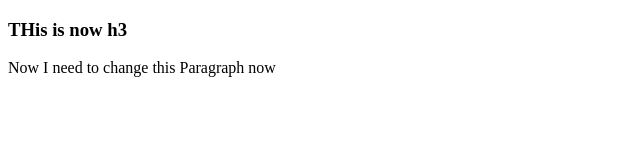
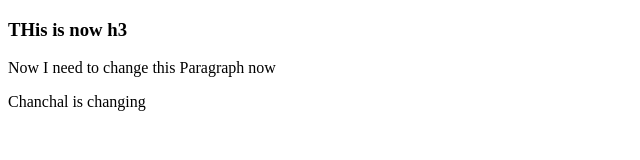
Before and after one commit to developerchanchal1/delta-demo, a plain HTML site: page index.html in a window 1280 px wide. Shown: the whole page, without its empty margins (0-640 px from the left). Drawn offline with Linux system fonts and the light colour scheme.

Commit message:
Chanchal Biswas is commiting

```diff
--- a/index.html
+++ b/index.html
@@ -8,5 +8,6 @@
 <body>
     <h3>THis is now h3</h3>
     <p>Now I need to change this Paragraph now</p>
+    <p>Chanchal is changing</p>
 </body>
 </html>
```
